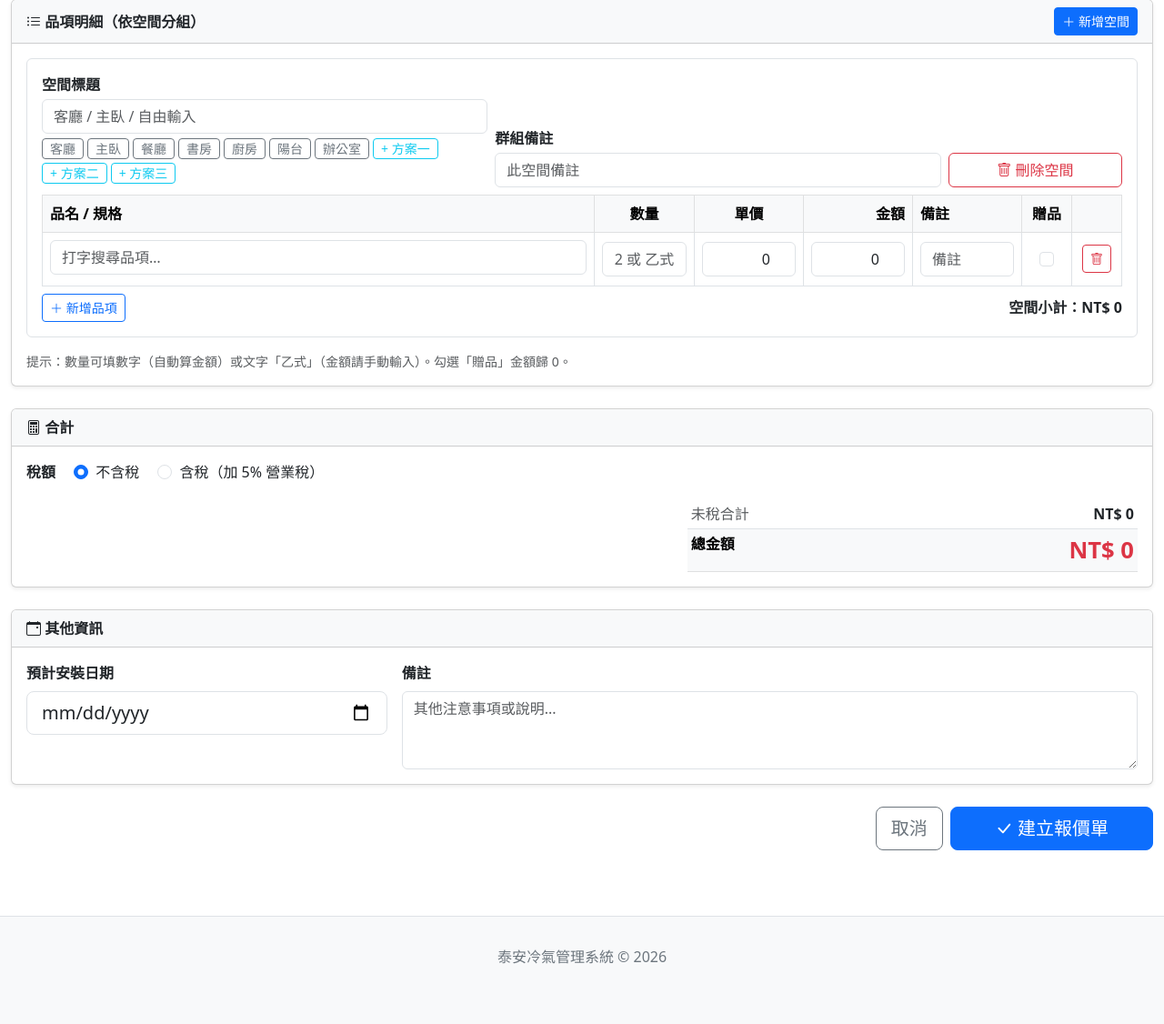
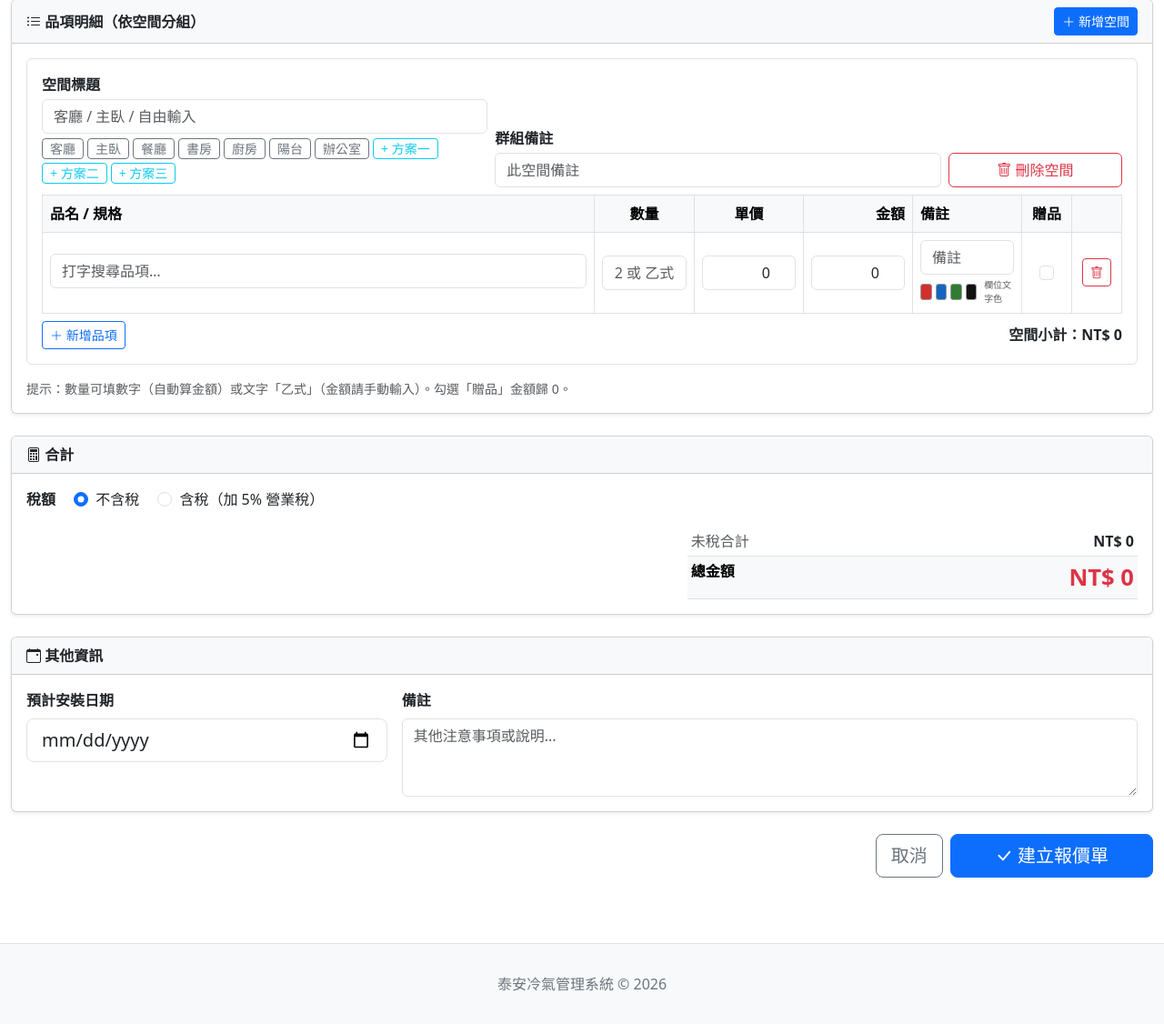
Before and after one commit to Yang-sen0821/taian-hvac, a Flask app: page /quotations/new in a window 1280 px wide. Shown: the part 622-1748 px from the top of the page at 91% size. Before the commit the page ends 1682 px from the top, so only its background shows below. Run offline with Flask 3, Linux system fonts and the light colour scheme; the visitor is signed in with stand-in values (Sample User, id 1).

Commit message:
feat: 報價單品項每欄獨立文字上色(品名/數量/金額/備註)
- 每品項列色塊(紅/藍/綠/黑)：先點欄位再按色，只該欄變色，不整列
- 顏色存 quotation_items.colors(JSON)；detail/print 依色渲染
- 白名單消毒防 style 注入；colors 欄已先在 prod 以 ADD COLUMN IF NOT EXISTS 遷移(舊碼忽略)

Co-Authored-By: Claude Opus 4.8 <noreply@anthropic.com>

```diff
--- a/blueprints/quotations.py
+++ b/blueprints/quotations.py
@@ -6,7 +6,23 @@ from flask import Blueprint, render_template, request, redirect, url_for, flash,
 from auth import login_required
 from sheets_client import get_sheet, append_row
 from config import COMPANY_OPTIONS
-from db import db, parse_qty
+from db import db, parse_qty, ALLOWED_COLORS
+
+_COLOR_FIELDS = ("name", "qty", "amount", "note")
+_ALLOWED_HEX = set(ALLOWED_COLORS.values())
+
+
+def _clean_colors(raw):
+    """把前端送的顏色 dict 消毒成 JSON 字串：僅留 name/qty/amount/note 四欄、
+    且值必須是白名單 hex；全空回傳空字串。"""
+    if not isinstance(raw, dict):
+        return ""
+    out = {}
+    for f in _COLOR_FIELDS:
+        v = (raw.get(f) or "").strip()
+        if v in _ALLOWED_HEX:
+            out[f] = v
+    return json.dumps(out) if out else ""
 
 quotations_bp = Blueprint("quotations", __name__, url_prefix="/quotations")
 
@@ -84,6 +100,7 @@ def _build_groups_from_payload(q, payload):
                 amount=safe_float(it.get("amount")),   # 僅在數量為文字時會被採用
                 note=(it.get("note") or "").strip(),
                 is_gift=bool(it.get("is_gift")),
+                colors=_clean_colors(it.get("colors")),
             )
             group.items.append(item)
         q.groups.append(group)
--- a/db.py
+++ b/db.py
@@ -4,10 +4,19 @@
 # mapped to English SQLAlchemy column names; the sheets_client compatibility
 # layer translates back to the Chinese keys the blueprints/templates expect.
 
+import json
 from datetime import datetime
 from flask_sqlalchemy import SQLAlchemy
 
 db = SQLAlchemy()
+
+# 允許的文字顏色（白名單，避免 style 注入）；key=色名, value=hex
+ALLOWED_COLORS = {
+    "red": "#d32f2f",
+    "blue": "#1565c0",
+    "green": "#2e7d32",
+    "black": "#111111",
+}
 
 
 def parse_qty(qty_text):
@@ -381,8 +390,21 @@ class QuotationItem(db.Model):
     amount = db.Column(db.Float, default=0)                             # 金額
     note = db.Column(db.Text, default="")                              # 備註
     is_gift = db.Column(db.Boolean, default=False)                     # 是否為贈品
+    colors = db.Column(db.Text, default="")                            # 各欄文字顏色 JSON：{name,qty,amount,note}
 
     group = db.relationship("QuotationGroup", back_populates="items")
+
+    def color(self, field):
+        """回傳某欄（name/qty/amount/note）的 hex 顏色字串；無則空字串。
+        只回傳白名單內的 hex，避免 style 注入。"""
+        if not self.colors:
+            return ""
+        try:
+            d = json.loads(self.colors)
+        except (ValueError, TypeError):
+            return ""
+        val = (d.get(field) or "").strip()
+        return val if val in ALLOWED_COLORS.values() else ""
 
     def compute_amount(self):
         """後端權威算金額並寫回 self.amount，回傳金額。
--- a/templates/quotations/new.html
+++ b/templates/quotations/new.html
@@ -233,7 +233,10 @@ function buildItemRow(data) {
         <td><input type="text" class="form-control text-center item-qty" placeholder="2 或 乙式"></td>
         <td><input type="number" class="form-control text-end item-price" min="0" step="1" value="0"></td>
         <td><input type="number" class="form-control text-end item-amount" min="0" step="1" value="0"></td>
-        <td><input type="text" class="form-control item-note" placeholder="備註"></td>
+        <td>
+            <input type="text" class="form-control item-note" placeholder="備註">
+            <div class="mt-1 color-palette d-flex align-items-center gap-1"></div>
+        </td>
         <td class="text-center">
             <input type="checkbox" class="form-check-input item-gift">
         </td>
@@ -249,6 +252,15 @@ function buildItemRow(data) {
     tr.querySelector('.item-amount').value = data.amount || 0;
     tr.querySelector('.item-note').value = data.note || '';
     tr.querySelector('.item-gift').checked = !!data.is_gift;
+    // 預填各欄文字顏色（dataset + inline style）
+    const cdata = data.colors || {};
+    [['name','.item-name'],['qty','.item-qty'],['amount','.item-amount'],['note','.item-note']].forEach(([f, sel]) => {
+        if (cdata[f]) {
+            const el = tr.querySelector(sel);
+            el.style.color = cdata[f];
+            el.dataset.color = cdata[f];
+        }
+    });
 
     bindItemRow(tr);
     return tr;
@@ -263,6 +275,33 @@ function bindItemRow(tr) {
     const nameEl  = tr.querySelector('.item-name');
     const dd      = tr.querySelector('.item-dropdown');
     const warn    = tr.querySelector('.stock-warning');
+    const noteEl  = tr.querySelector('.item-note');
+    const palette = tr.querySelector('.color-palette');
+
+    // 每欄獨立上色：先點欄位（品名/數量/金額/備註）再按色塊，只該欄變色
+    const COLOR_FIELDS = { name: nameEl, qty: qtyEl, amount: amountEl, note: noteEl };
+    let activeColorField = 'name';
+    Object.entries(COLOR_FIELDS).forEach(([f, el]) => {
+        if (el) el.addEventListener('focus', () => { activeColorField = f; });
+    });
+    if (palette) {
+        [['紅','#d32f2f'],['藍','#1565c0'],['綠','#2e7d32'],['黑','#111111']].forEach(([nm, hex]) => {
+            const b = document.createElement('button');
+            b.type = 'button'; b.title = nm + '（先點欄位再按此色）';
+            b.style.cssText = 'width:18px;height:18px;padding:0;border:1px solid #999;border-radius:3px;cursor:pointer;background:' + hex + ';';
+            b.addEventListener('click', () => {
+                const el = COLOR_FIELDS[activeColorField];
+                if (!el) return;
+                el.style.color = hex;
+                el.dataset.color = hex;
+            });
+            palette.appendChild(b);
+        });
+        const lbl = document.createElement('span');
+        lbl.className = 'text-muted ms-1'; lbl.style.fontSize = '10px';
+        lbl.textContent = '欄位文字色';
+        palette.appendChild(lbl);
+    }
 
     // 即時計算該列金額
     function recalcRow() {
@@ -492,13 +531,19 @@ function serializePayload() {
             const name = tr.querySelector('.item-name').value.trim();
             const qty_text = tr.querySelector('.item-qty').value.trim();
             if (!name && !qty_text) return;   // 跳過空白列
+            const colors = {};
+            [['name','.item-name'],['qty','.item-qty'],['amount','.item-amount'],['note','.item-note']].forEach(([f, sel]) => {
+                const el = tr.querySelector(sel);
+                if (el && el.dataset.color) colors[f] = el.dataset.color;
+            });
             items.push({
                 name: name,
                 qty_text: qty_text,
                 unit_price: parseFloat(tr.querySelector('.item-price').value) || 0,
                 amount: parseFloat(tr.querySelector('.item-amount').value) || 0,
                 note: tr.querySelector('.item-note').value.trim(),
-                is_gift: tr.querySelector('.item-gift').checked
+                is_gift: tr.querySelector('.item-gift').checked,
+                colors: colors
             });
         });
         const title = g.querySelector('.group-title').value.trim();
```
Also changed, not shown: templates/quotations/detail.html (+4 -4 lines), templates/quotations/edit.html (+49 -3 lines), templates/quotations/print.html (+4 -4 lines).
